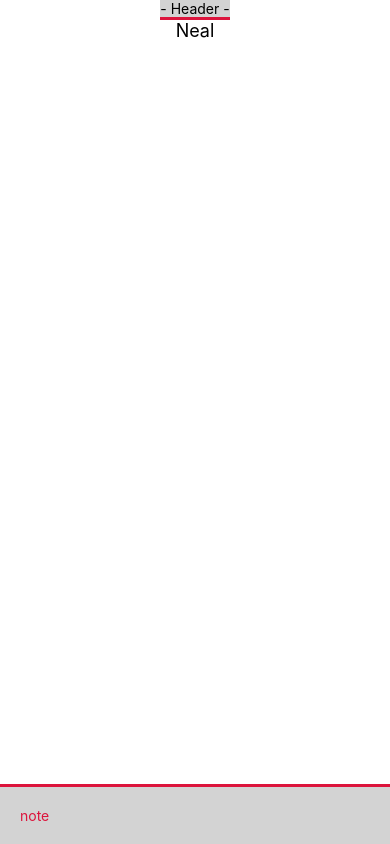
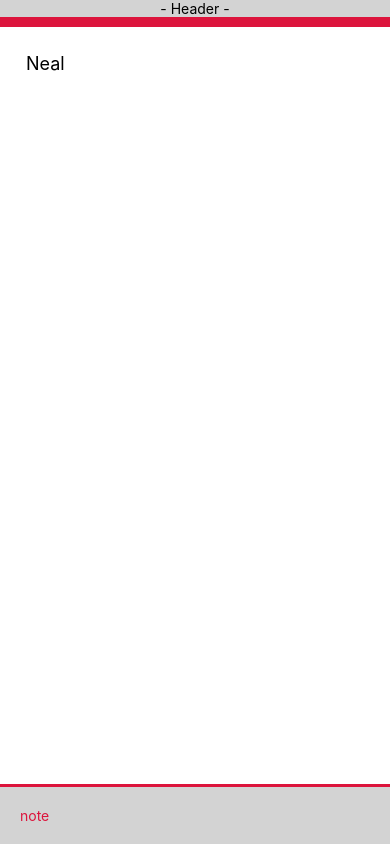
Before and after one commit to ThatDevOpNeal/reactNativeApp, a React Native app in the folder myFirstNativeApp/: screen / in a window 390 px wide. Built offline with nearby package versions, Linux system fonts and the light colour scheme.

Commit message:
header styling fix.. overall container styling fix.

```diff
--- a/myFirstNativeApp/app/components/Main.js
+++ b/myFirstNativeApp/app/components/Main.js
@@ -32,20 +32,18 @@ export default class Main extends React.Component {
 const styles = StyleSheet.create({
 	container: {
 		flex: 1,
-		backgroundColor: 'white',
-		alignItems: 'center',
-		justifyContent: 'center',
 	},
 	header: {
 		backgroundColor: 'lightgray',
 		alignItems: 'center',
 		justifyContent: 'center',
-		borderBottomWidth: 3,
+		borderBottomWidth: 10,
 		borderBottomColor: 'crimson',
 	},
 	headerText: {
 		color: 'black',
 		fontSize: 18,
+		padding: 26,
 	},
 	scrollContainer: {
 		flex: 1,
```
